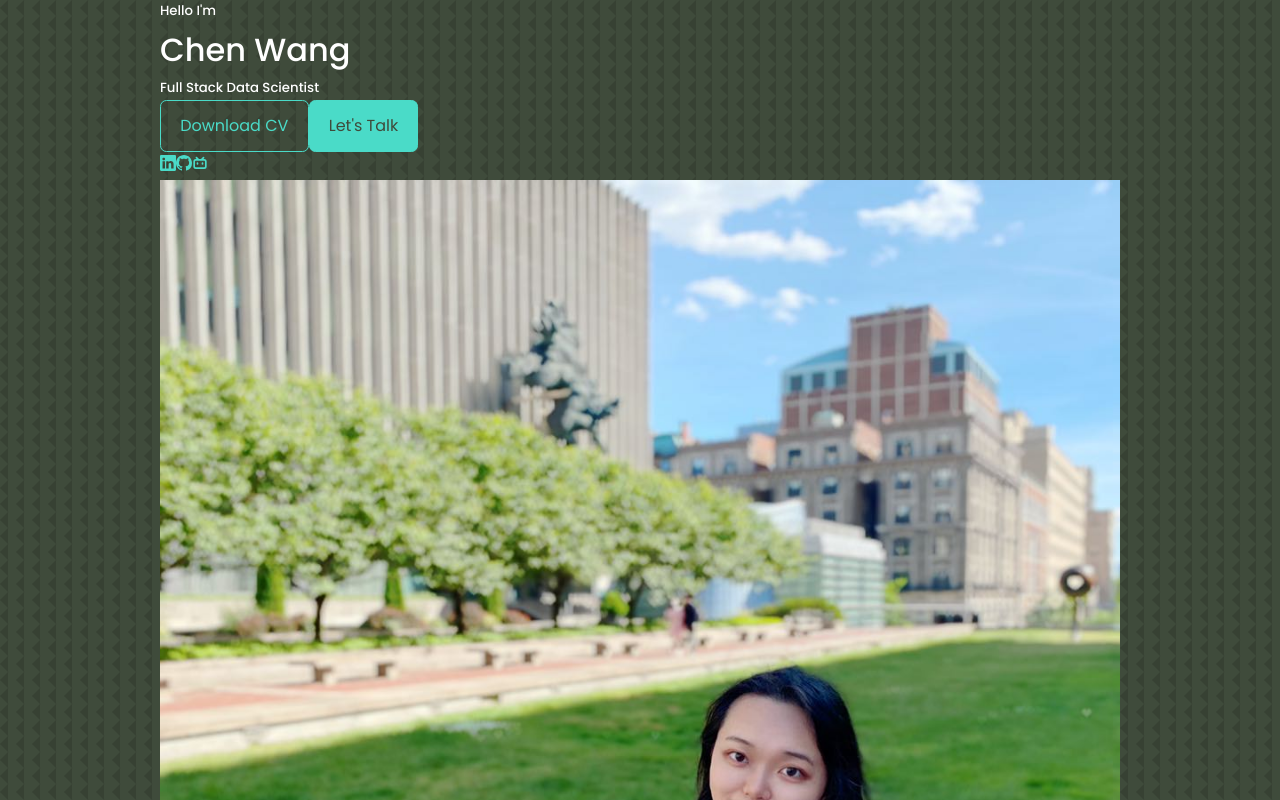
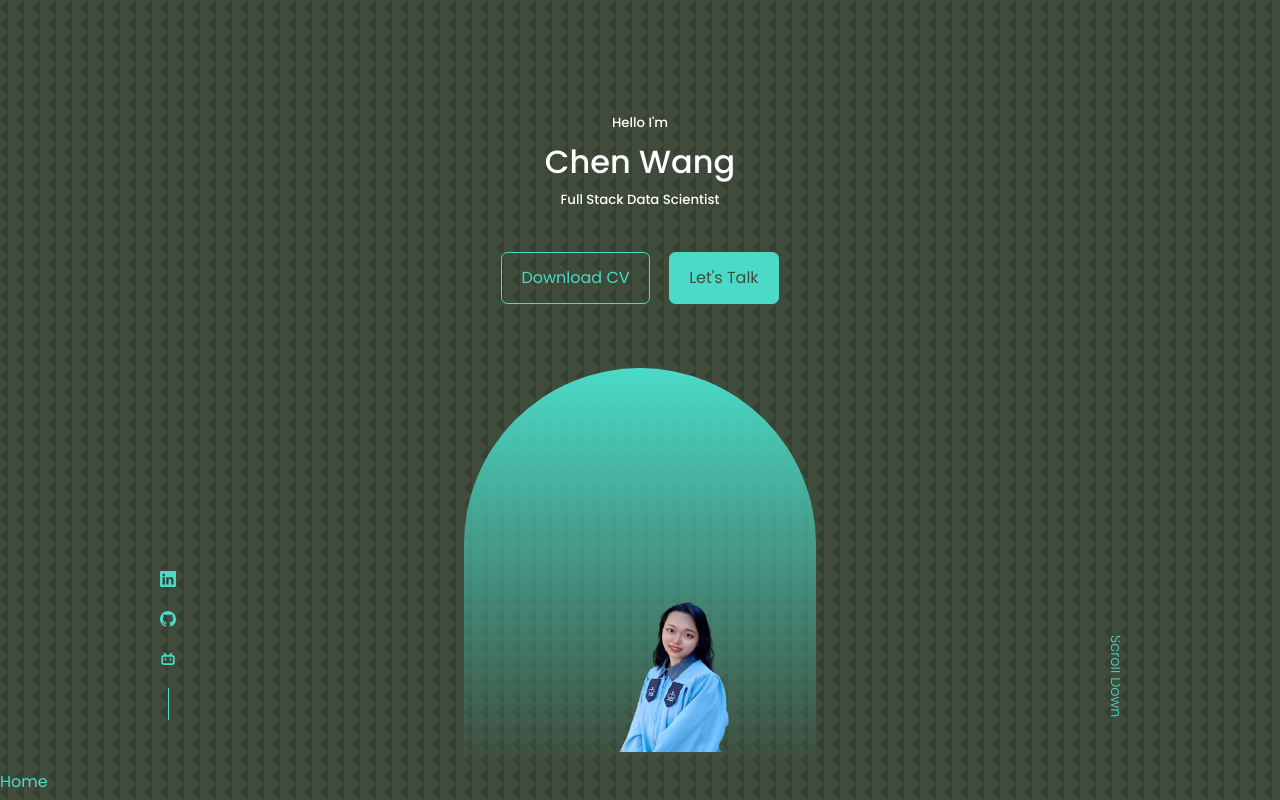
Before and after one commit to wangheer2010/My-React-Portfolio, a React (Create React App) app: page / in a window 1280 px wide. Shown: the top 800 px of the page. Built offline with nearby package versions, Linux system fonts and the light colour scheme.

Commit message:
Completed the header

```diff
--- a/src/components/About/About.js
+++ b/src/components/About/About.js
@@ -2,10 +2,7 @@
 import coverImage from "../../assets/avatar1.jpg";
 const About = () => {
     return(
-        <section className="my-5">
             <h1 id="about">Who am I?</h1>
-            <img src={coverImage} className="my-2" style={{ width: "100%" }} alt="cover" />
-        </section>
     )
 }
 export default About;
--- a/src/components/Header/Header.js
+++ b/src/components/Header/Header.js
@@ -11,6 +11,7 @@
             <h5 className='text-align'> Full Stack Data Scientist</h5>
             <CTA />
             <HeaderSocials />
+
             <div className='me'>
                 <img src={ME} alt="me" />
             </div>
--- a/src/components/Header/header.css
+++ b/src/components/Header/header.css
@@ -0,0 +1,75 @@
+header {
+    height: 100vh;
+    padding-top:7rem;
+    overflow: hidden;
+}
+
+.header_container {
+    text-align:center;
+    height:100%;
+    position:relative;
+}
+
+/* cta */
+
+.cta {
+    margin-top: 2.5rem;
+    display: flex;
+    gap:1.2rem;
+    justify-content: center;
+}
+
+/* socials */
+.header_socials {
+    display: flex;
+    flex-direction: column;
+    align-items: center;
+    gap:0.8rem;
+    position: absolute;
+    left: 0;
+    bottom:3rem;
+}
+
+.header_socials::after {
+    content:'';
+    width:1px;
+    height:2rem;
+    background: var(--color-primary);
+}
+
+.me {
+    background: linear-gradient(var(--color-primary),transparent);
+    width:22rem;
+    height:25rem;
+    position:relative;
+    left:calc(50% - 11rem);
+    margin-top: 4rem;
+    border-radius:12rem 12rem 0 0;
+    overflow:hidden;
+    padding: 5rem 1.5rem 1.5rem 1.5rem
+}
+
+.scroll_down {
+    position:absolute;
+    right:-2.3rem;
+    bottom:5rem;
+    transform:rotate(90deg);
+    font-weight:300;
+    font-size: 0.9rem;
+}
+
+@media screen and (max-width:1024px) {
+    header {
+        height:68vh;
+    }
+}
+
+/* small devices */
+@media screen and (max-width:600px) {
+    header{
+        height:100vh;
+    }
+    .header_socials, .scroll_down {
+        display: none;
+    }
+}
```
Also changed, not shown: src/assets/me.png, 1 other file (tests, documents, lock files or other folders).
